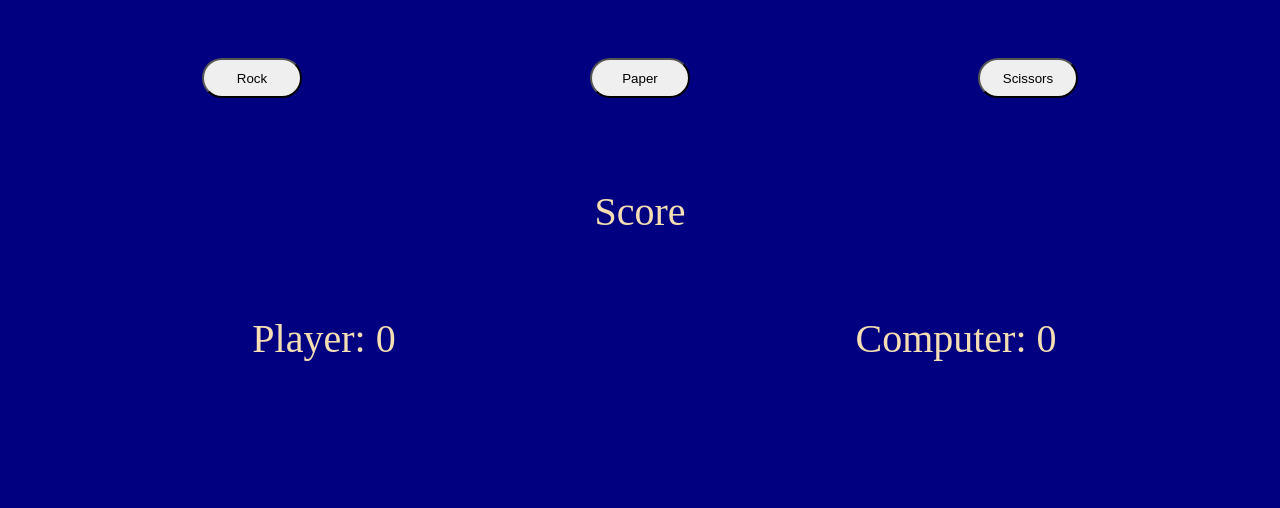
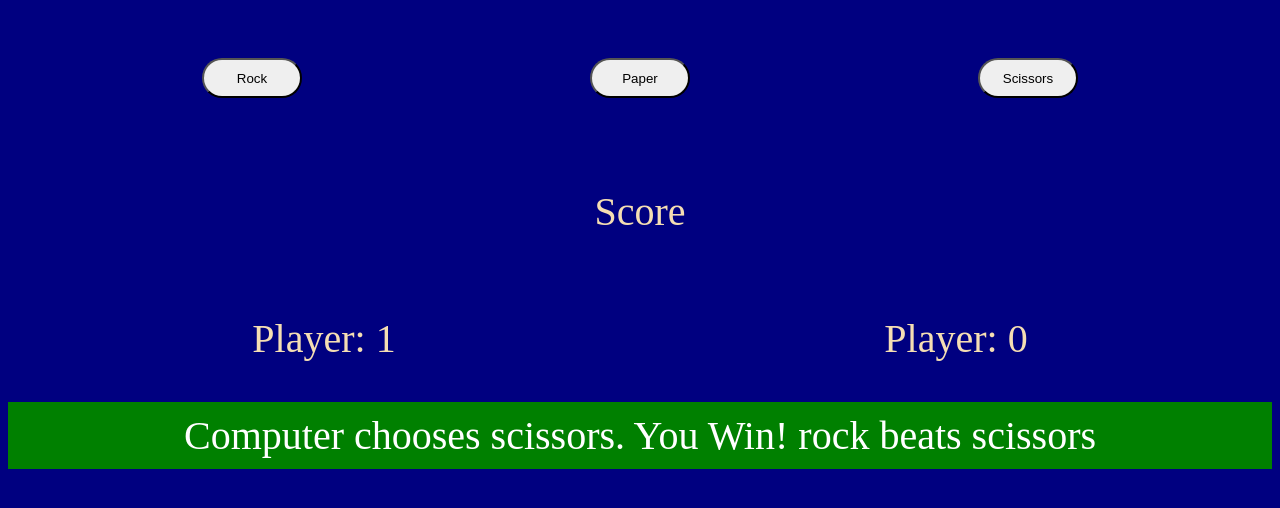
Before and after one commit to kschabas/rock-paper-scissors, a plain HTML site: page index.html in a window 1280 px wide. Both pictures are taken after a click on the button "Rock". Drawn offline with Linux system fonts and the light colour scheme.

Commit message:
Add win or lose mesage. Increment score counters

```diff
--- a/index.html
+++ b/index.html
@@ -22,6 +22,9 @@
                 <p id="computer">Computer: 0</p>
             </div>
         </div>
+        <div class="user-container">
+            <div class="user-message"></div>
+        </div>
    </div>
 </body>
 </html>
--- a/rock.js
+++ b/rock.js
@@ -4,6 +4,7 @@ var computer_score = 0;
 
 function getComputerChoice() {
     var num = Math.floor(Math.random()*100)%3;
+    var text = `Computer chooses`
     if (num == 0) {
         return "Rock";
     }
@@ -22,6 +23,8 @@ function getComputerChoice() {
 function playRound(playerSelection, computerSelection) {
     var player = playerSelection.toLowerCase();
     var comp = computerSelection.toLowerCase();
+
+    var text = `Computer chooses ${comp}. `;
 
     var winner = -1;
     if (player == "rock") {
@@ -57,14 +60,25 @@ function playRound(playerSelection, computerSelection) {
             winner = 0;
         }
     }
+    var msg = document.querySelector('.user-message');
+    if (winner == 0) {
+        text += `You Win! ${player} beats ${comp}`;
+        msg.style.backgroundColor = 'green';
+        player_score++;
+    }
+    else if (winner == 1) {
+        text += `You Lose! ${comp} beats ${player}`;
+        msg.style.backgroundColor = 'red';
+        computer_score++;
+    }
+    else {
+        text +=  `You Tie! Both players chose ${player}`;
+        msg.style.backgroundColor = 'orange';
+    }
 
-    if (winner == 0) {
-        return `You Win! ${player} beats ${comp}`;
-    }
-    if (winner == 1) {
-        return `You Lose! ${comp} beats ${player}`;
-    }
-    return `You Tie! Both players chose ${player}`;
+    msg.textContent = text;
+    document.querySelector('#player').textContent = `Player: ${player_score}`;
+    document.querySelector('#computer').textContent = `Player: ${computer_score}`;
 }
 
 const buttons= document.querySelectorAll('button');
--- a/styles.css
+++ b/styles.css
@@ -35,3 +35,16 @@ button {
 #computer {
     flex: 1 1 0;
 }
+
+.user-container {
+    display: flex;
+    align-items: center;
+    justify-content: center;
+}
+.user-message {
+    color: white;
+    font-size: 40px;
+    flex: 1;
+    padding: 10px;
+    text-align: center;
+}
```
